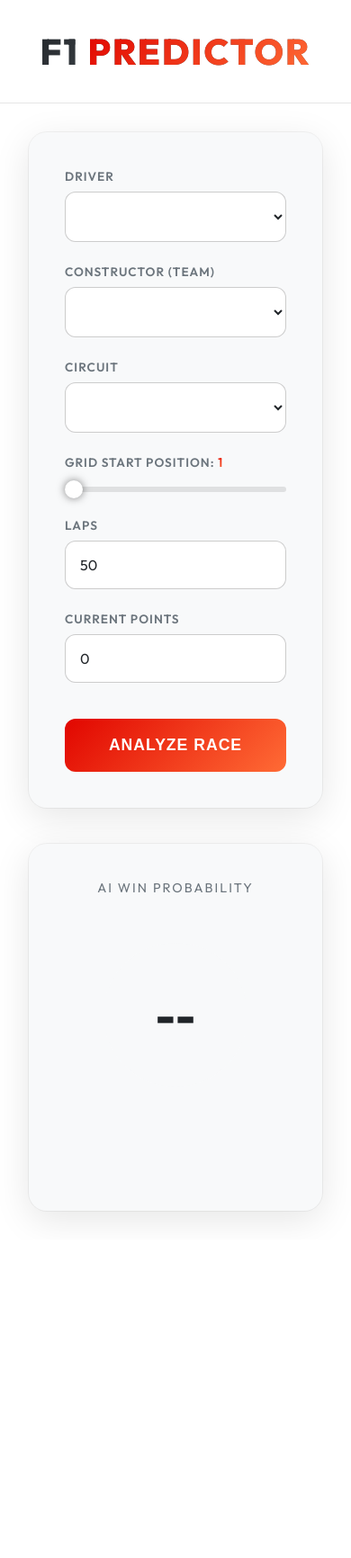
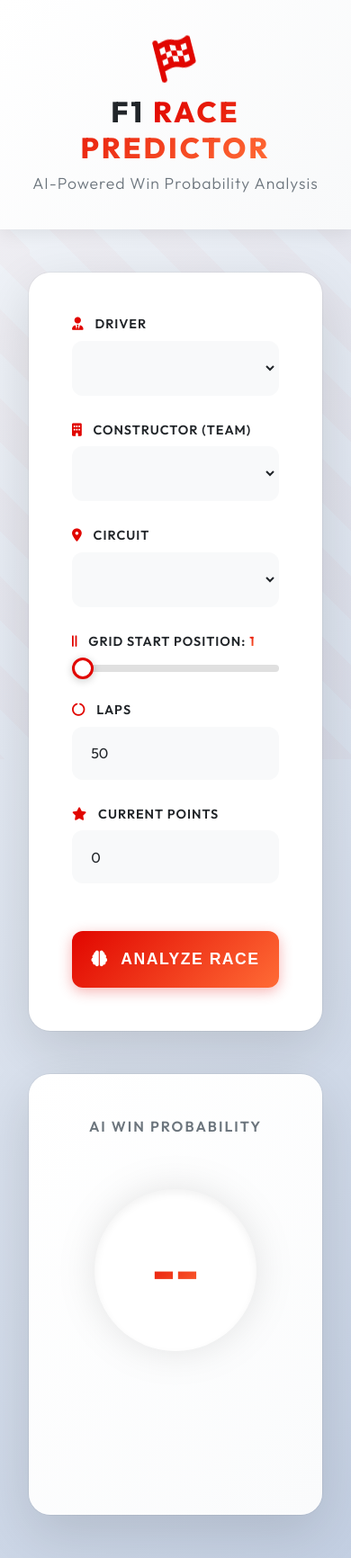
Before and after one commit to heyisula/f1, a Flask app: page / in a window 390 px wide. Shown: the whole page at 90% size. Before the commit the page ends 1356 px from the top, so only its background shows below. Run offline with Flask 3, Linux system fonts and the light colour scheme; data that the repository does not hold is empty; parts of the project's set-up code (start-up, migrations or seed data) failed here and were passed over.

Commit message:
Enhance UI with icons, styles and animations
Add Font Awesome and integrate icons across the form and header; rename header to “F1 Race Predictor” and add a subtitle and checkered-flag icon. Revamp styling: apply page gradient background, animated racing-stripes overlay, updated header/card layout, larger typography and responsive tweaks. Introduce card gradient border effect, improved shadows/hover states, refined form inputs (hover/focus states), and an upgraded range slider (larger thumb, gradient track). Update submit button with icon, animations and shadow; restyle results panel and probability ring; adjust loader sizing and colors. Misc: spacing, container max-width, and other visual polish to modernize the UI.

Co-Authored-By: Oneli Wijesuriya <247418039+onelicodes@users.noreply.github.com>

```diff
--- a/webapp/index.html
+++ b/webapp/index.html
@@ -9,6 +9,9 @@
     <!-- Google Fonts -->
     <link href="https://fonts.googleapis.com/css2?family=Outfit:wght@300;400;600;800&display=swap" rel="stylesheet">
 
+    <!-- Font Awesome Icons -->
+    <link rel="stylesheet" href="https://cdnjs.cloudflare.com/ajax/libs/font-awesome/6.5.1/css/all.min.css">
+
     <!-- Custom Styles -->
     <link rel="stylesheet" href="{{ url_for('static', filename='styles.css') }}">
 </head>
@@ -16,7 +19,11 @@
 <body>
 
     <header>
-        <h1>F1 <span class="highlight">Predictor</span></h1>
+        <div class="header-content">
+            <i class="fas fa-flag-checkered header-icon"></i>
+            <h1>F1 <span class="highlight">Race Predictor</span></h1>
+            <p class="subtitle">AI-Powered Win Probability Analysis</p>
+        </div>
     </header>
 
     <main>
@@ -25,36 +32,39 @@
             <div class="card">
                 <form id="predict-form">
                     <div class="form-group">
-                        <label>Driver</label>
+                        <label><i class="fas fa-user-tie"></i> Driver</label>
                         <select id="driver" required></select>
                     </div>
 
                     <div class="form-group">
-                        <label>Constructor (Team)</label>
+                        <label><i class="fas fa-building"></i> Constructor (Team)</label>
                         <select id="constructor" required></select>
                     </div>
 
                     <div class="form-group">
-                        <label>Circuit</label>
+                        <label><i class="fas fa-map-marker-alt"></i> Circuit</label>
                         <select id="circuit" required></select>
                     </div>
 
                     <div class="form-group">
-                        <label>Grid Start Position: <span id="grid-val" class="highlight">1</span></label>
+                        <label><i class="fas fa-grip-lines-vertical"></i> Grid Start Position: <span id="grid-val"
+                                class="highlight">1</span></label>
                         <input type="range" id="grid" min="1" max="20" value="1">
                     </div>
 
                     <div class="form-group">
-                        <label>Laps</label>
+                        <label><i class="fas fa-circle-notch"></i> Laps</label>
                         <input type="number" id="laps" value="50" min="1" max="100">
                     </div>
 
                     <div class="form-group">
-                        <label>Current Points</label>
+                        <label><i class="fas fa-star"></i> Current Points</label>
                         <input type="number" id="points" value="0" min="0">
                     </div>
 
-                    <button type="submit" class="btn-predict">Analyze Race</button>
+                    <button type="submit" class="btn-predict">
+                        <i class="fas fa-brain"></i> Analyze Race
+                    </button>
                 </form>
             </div>
 
--- a/webapp/static/styles.css
+++ b/webapp/static/styles.css
@@ -11,6 +11,7 @@
     --text-main: #212529;
     --text-muted: #6c757d;
     --success-green: #3fb950;
+    --gold: #ffd700;
 }
 
 * {
@@ -21,7 +22,7 @@
 
 body {
     font-family: 'Outfit', sans-serif;
-    background: #ffffff;
+    background: linear-gradient(135deg, #f5f7fa 0%, #c3cfe2 100%);
     color: var(--text-main);
     min-height: 100vh;
     display: flex;
@@ -29,28 +30,81 @@ body {
     overflow-x: hidden;
 }
 
-/* Subtle background pattern for depth */
+/* Animated racing stripes background */
 body::before {
-    display: none;
+    content: '';
+    position: fixed;
+    top: 0;
+    left: 0;
+    width: 100%;
+    height: 100%;
+    background:
+        repeating-linear-gradient(45deg,
+            transparent,
+            transparent 35px,
+            rgba(225, 6, 0, 0.02) 35px,
+            rgba(225, 6, 0, 0.02) 70px);
+    pointer-events: none;
+    z-index: 0;
+    animation: slide 20s linear infinite;
 }
 
+@keyframes slide {
+    0% {
+        background-position: 0 0;
+    }
+
+    100% {
+        background-position: 100px 100px;
+    }
+}
+
+/* Header Styling */
 header {
-    padding: 2rem;
+    padding: 2.5rem 2rem;
     text-align: center;
-    border-bottom: 1px solid rgba(0, 0, 0, 0.1);
+    background: linear-gradient(135deg, #ffffff 0%, #f8f9fa 100%);
+    box-shadow: 0 4px 20px rgba(0, 0, 0, 0.08);
     position: relative;
     z-index: 1;
 }
 
+.header-content {
+    max-width: 800px;
+    margin: 0 auto;
+}
+
+.header-icon {
+    font-size: 3rem;
+    color: var(--f1-red);
+    margin-bottom: 1rem;
+    display: inline-block;
+    animation: wave 2s ease-in-out infinite;
+}
+
+@keyframes wave {
+
+    0%,
+    100% {
+        transform: rotate(0deg);
+    }
+
+    25% {
+        transform: rotate(-15deg);
+    }
+
+    75% {
+        transform: rotate(15deg);
+    }
+}
+
 h1 {
     font-weight: 800;
-    font-size: 2.5rem;
+    font-size: 2.8rem;
     text-transform: uppercase;
-    letter-spacing: 2px;
-    background: linear-gradient(135deg, var(--text-main) 0%, var(--text-muted) 100%);
-    -webkit-background-clip: text;
-    background-clip: text;
-    -webkit-text-fill-color: transparent;
+    letter-spacing: 3px;
+    margin-bottom: 0.5rem;
+    color: var(--text-main);
 }
 
 .highlight {
@@ -60,69 +114,108 @@ h1 {
     -webkit-text-fill-color: transparent;
 }
 
+.subtitle {
+    font-size: 1.1rem;
+    color: var(--text-muted);
+    font-weight: 300;
+    letter-spacing: 1px;
+}
+
 main {
     flex: 1;
     display: flex;
     justify-content: center;
     align-items: center;
-    padding: 2rem;
+    padding: 3rem 2rem;
     position: relative;
     z-index: 1;
 }
 
 .container {
     width: 100%;
-    max-width: 1100px;
+    max-width: 1200px;
     display: grid;
     grid-template-columns: 1fr 1fr;
-    gap: 2.5rem;
+    gap: 3rem;
 }
 
 @media (max-width: 768px) {
     .container {
         grid-template-columns: 1fr;
     }
+
+    h1 {
+        font-size: 2rem;
+    }
 }
 
+/* Card Styling with gradient border */
 .card {
-    background: var(--card-bg);
-    border-radius: 20px;
-    padding: 2.5rem;
+    background: #ffffff;
+    border-radius: 24px;
+    padding: 3rem;
     box-shadow:
-        0 10px 40px rgba(0, 0, 0, 0.1),
+        0 20px 60px rgba(0, 0, 0, 0.12),
         0 0 0 1px rgba(0, 0, 0, 0.05);
-    backdrop-filter: blur(10px);
-    transition: transform 0.3s ease, box-shadow 0.3s ease;
+    position: relative;
+    transition: all 0.4s ease;
+}
+
+.card::before {
+    content: '';
+    position: absolute;
+    top: 0;
+    left: 0;
+    right: 0;
+    bottom: 0;
+    border-radius: 24px;
+    padding: 2px;
+    background: linear-gradient(135deg, var(--f1-red), var(--accent-purple), var(--accent-teal));
+    -webkit-mask: linear-gradient(#fff 0 0) content-box, linear-gradient(#fff 0 0);
+    mask: linear-gradient(#fff 0 0) content-box, linear-gradient(#fff 0 0);
+    -webkit-mask-composite: xor;
+    mask-composite: exclude;
+    opacity: 0;
+    transition: opacity 0.4s ease;
 }
 
 .card:hover {
-    transform: translateY(-2px);
+    transform: translateY(-4px);
     box-shadow:
-        0 15px 50px rgba(0, 0, 0, 0.15),
+        0 25px 70px rgba(0, 0, 0, 0.15),
         0 0 0 1px rgba(0, 0, 0, 0.08);
 }
 
+.card:hover::before {
+    opacity: 0.3;
+}
+
 .form-group {
-    margin-bottom: 1.5rem;
+    margin-bottom: 1.8rem;
 }
 
 label {
     display: block;
-    font-size: 0.85rem;
-    color: var(--text-muted);
-    margin-bottom: 0.5rem;
+    font-size: 0.9rem;
+    color: var(--text-main);
+    margin-bottom: 0.6rem;
     text-transform: uppercase;
     letter-spacing: 1px;
     font-weight: 600;
 }
 
+label i {
+    margin-right: 0.5rem;
+    color: var(--f1-red);
+}
+
 select,
 input[type="number"] {
     width: 100%;
-    background: #ffffff;
-    border: 1px solid rgba(0, 0, 0, 0.2);
+    background: #f8f9fa;
+    border: 2px solid transparent;
     color: var(--text-main);
-    padding: 1rem;
+    padding: 1.1rem 1.2rem;
     border-radius: 12px;
     font-family: inherit;
     font-size: 1rem;
@@ -130,22 +223,30 @@ input[type="number"] {
     outline: none;
 }
 
+select:hover,
+input[type="number"]:hover {
+    background: #ffffff;
+    border-color: rgba(0, 0, 0, 0.1);
+}
+
 /* Different focus colors for variety */
 select:focus {
     border-color: var(--accent-teal);
-    box-shadow: 0 0 15px rgba(0, 217, 255, 0.3);
+    box-shadow: 0 0 0 4px rgba(0, 217, 255, 0.1);
+    background: #ffffff;
 }
 
 input[type="number"]:focus {
     border-color: var(--accent-purple);
-    box-shadow: 0 0 15px rgba(157, 78, 221, 0.3);
+    box-shadow: 0 0 0 4px rgba(157, 78, 221, 0.1);
+    background: #ffffff;
 }
 
 /* Custom range slider with gradient */
 input[type="range"] {
     width: 100%;
-    height: 6px;
-    background: rgba(0, 0, 0, 0.1);
+    height: 8px;
+    background: #e0e0e0;
     border-radius: 5px;
     outline: none;
     appearance: none;
@@ -154,47 +255,55 @@ input[type="range"] {
 
 input[type="range"]::-webkit-slider-track {
     background: linear-gradient(to right, var(--success-green), var(--accent-orange), var(--f1-red));
-    height: 6px;
+    height: 8px;
     border-radius: 5px;
 }
 
 input[type="range"]::-webkit-slider-thumb {
     appearance: none;
     -webkit-appearance: none;
-    height: 20px;
-    width: 20px;
+    height: 24px;
+    width: 24px;
     border-radius: 50%;
     background: white;
     cursor: pointer;
-    box-shadow: 0 0 10px rgba(0, 0, 0, 0.5);
-    transition: transform 0.2s;
+    box-shadow: 0 2px 10px rgba(0, 0, 0, 0.2);
+    transition: all 0.2s;
+    border: 3px solid var(--f1-red);
 }
 
 input[type="range"]::-webkit-slider-thumb:hover {
     transform: scale(1.2);
+    box-shadow: 0 4px 15px rgba(225, 6, 0, 0.4);
 }
 
+/* Animated submit button */
 .btn-predict {
     width: 100%;
-    padding: 1.2rem;
+    padding: 1.3rem;
     background: linear-gradient(135deg, var(--f1-red) 0%, var(--accent-orange) 100%);
     color: white;
     border: none;
     border-radius: 12px;
     font-size: 1.1rem;
-    font-weight: 800;
+    font-weight: 700;
     text-transform: uppercase;
-    letter-spacing: 1px;
+    letter-spacing: 1.5px;
     cursor: pointer;
-    margin-top: 1rem;
+    margin-top: 1.5rem;
     transition: all 0.3s ease;
     position: relative;
     overflow: hidden;
+    box-shadow: 0 4px 15px rgba(225, 6, 0, 0.3);
+}
+
+.btn-predict i {
+    margin-right: 0.5rem;
 }
 
 .btn-predict:hover {
     transform: translateY(-2px);
-    box-shadow: 0 10px 30px rgba(225, 6, 0, 0.4);
+    box-shadow: 0 8px 25px rgba(225, 6, 0, 0.4);
 }
 
 .btn-predict::before {
@@ -219,19 +332,22 @@ input[type="range"]::-webkit-slider-thumb:hover {
     justify-content: center;
     align-items: center;
     text-align: center;
+    background: linear-gradient(135deg, #ffffff 0%, #fafbfc 100%);
 }
 
 .result-title {
-    font-size: 0.9rem;
+    font-size: 1rem;
     color: var(--text-muted);
-    margin-bottom: 2rem;
+    margin-bottom: 2.5rem;
     text-transform: uppercase;
     letter-spacing: 2px;
+    font-weight: 600;
 }
 
+/* Probability ring with glow effect */
 .probability-ring {
-    width: 200px;
-    height: 200px;
+    width: 220px;
+    height: 220px;
     border-radius: 50%;
     display: flex;
     justify-content: center;
@@ -239,33 +355,40 @@ input[type="range"]::-webkit-slider-thumb:hover {
     position: relative;
     margin-bottom: 2rem;
     background: conic-gradient(rgba(0, 0, 0, 0.05) 0deg, transparent 0deg);
-    transition: background 1s ease;
+    transition: all 1s ease;
+    filter: drop-shadow(0 0 20px rgba(0, 0, 0, 0.1));
 }
 
-/* Inner circle for the ring effect */
 .probability-ring::before {
     content: '';
     position: absolute;
-    width: 160px;
-    height: 160px;
+    width: 180px;
+    height: 180px;
     border-radius: 50%;
-    background: var(--card-bg);
+    background: #ffffff;
+    box-shadow: inset 0 4px 10px rgba(0, 0, 0, 0.05);
 }
 
 .prob-text {
     position: relative;
-    font-size: 3rem;
+    font-size: 3.5rem;
     font-weight: 800;
     z-index: 2;
+    background: linear-gradient(135deg, var(--f1-red), var(--accent-orange));
+    -webkit-background-clip: text;
+    background-clip: text;
+    -webkit-text-fill-color: transparent;
 }
 
 .prediction-label {
-    font-size: 1.5rem;
+    font-size: 1.6rem;
     font-weight: 800;
     margin-bottom: 1rem;
     opacity: 0;
     transform: translateY(20px);
     transition: all 0.5s ease;
+    text-transform: uppercase;
+    letter-spacing: 2px;
 }
 
 .prediction-label.visible {
```
Also changed, not shown: other parts of webapp/static/styles.css (+38 -7 lines).
